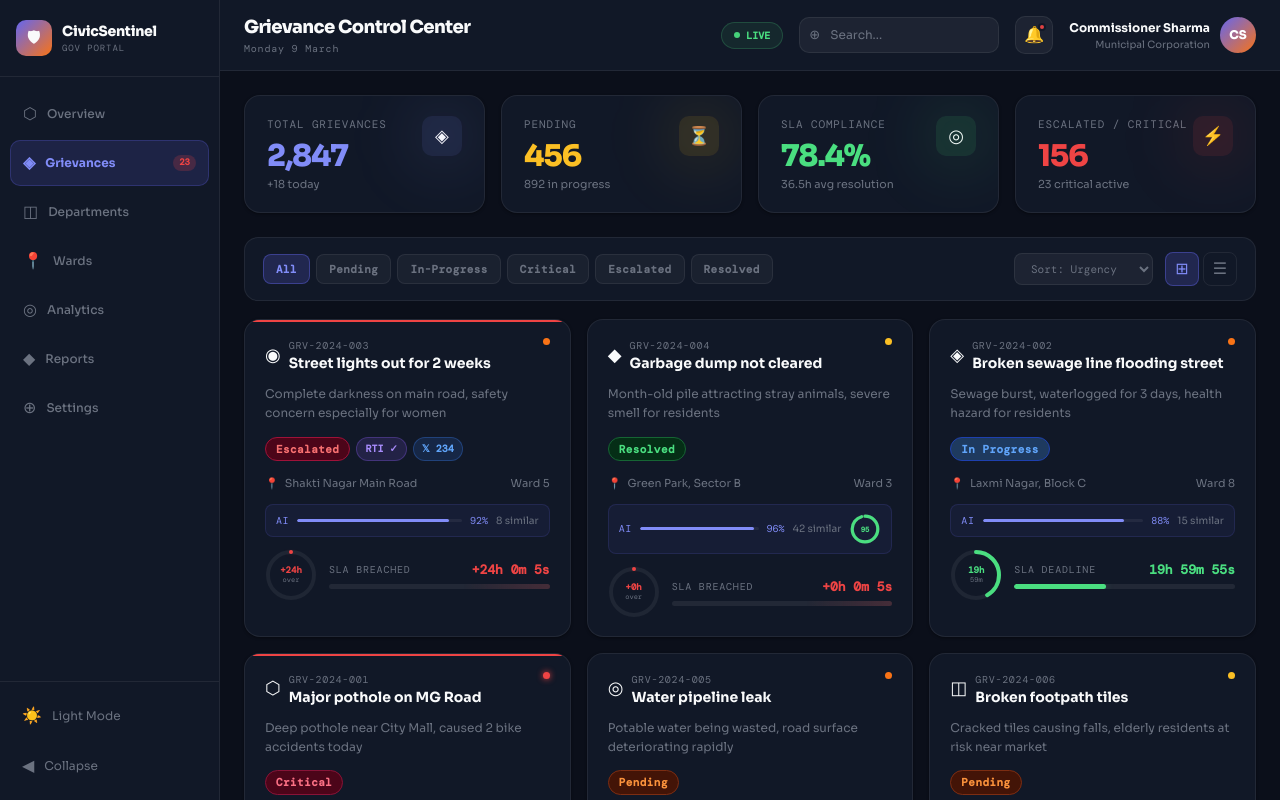
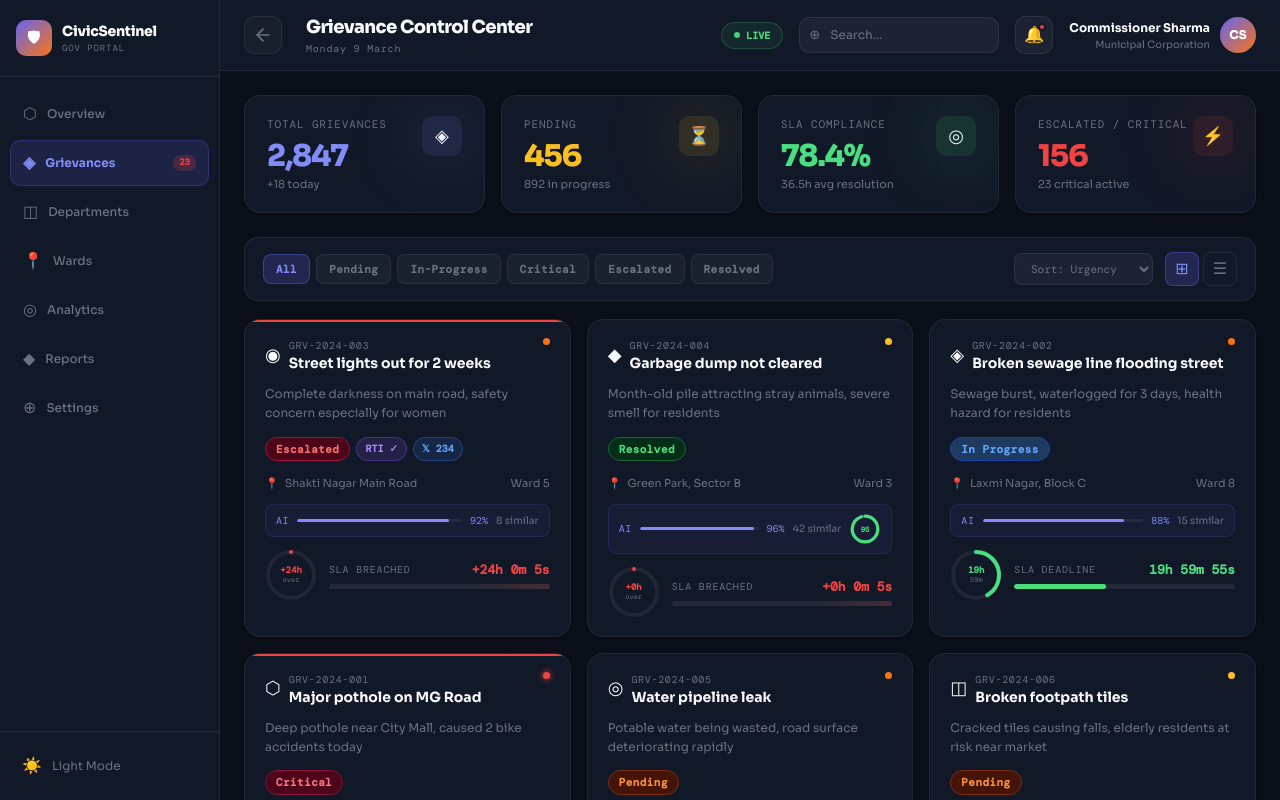
Before and after one commit to flyme2mars/civic-sentinel, a Next.js app: page /dashboard in a window 1280 px wide. Shown: the top 800 px of the page. Built offline with nearby package versions, Linux system fonts and the light colour scheme; a web font is replaced by a local one.

Commit message:
feat: move sidebar toggle to top header and update icon

```diff
--- a/src/app/(govt)/dashboard/page.tsx
+++ b/src/app/(govt)/dashboard/page.tsx
@@ -732,13 +732,6 @@ export default function GovernmentDashboard() {
             <span style={{ fontSize: 16 }}>{dark ? "☀️" : "🌙"}</span>
             {sidebarOpen && <span>{dark ? "Light Mode" : "Dark Mode"}</span>}
           </button>
-          <button onClick={() => setSidebarOpen(!sidebarOpen)} style={{
-            display: "flex", alignItems: "center", justifyContent: sidebarOpen ? "flex-start" : "center", gap: 10,
-            padding: "10px 12px", borderRadius: 10, background: "transparent", border: "none", color: textSecondary, cursor: "pointer", fontSize: 12,
-          }}>
-            <span style={{ fontSize: 16 }}>{sidebarOpen ? "◀" : "▶"}</span>
-            {sidebarOpen && <span>Collapse</span>}
-          </button>
         </div>
       </aside>
 
@@ -746,6 +739,33 @@ export default function GovernmentDashboard() {
       <div style={{ flex: 1, display: "flex", flexDirection: "column", overflow: "hidden" }}>
         {/* TOP BAR */}
         <header style={{ background: surface, borderBottom: `1px solid ${border}`, padding: "14px 24px", display: "flex", alignItems: "center", gap: 16, flexShrink: 0, position: "sticky", top: 0, zIndex: 20 }}>
+          <button onClick={() => setSidebarOpen(!sidebarOpen)} style={{
+            background: dark ? "rgba(255,255,255,0.03)" : "rgba(0,0,0,0.03)",
+            border: `1px solid ${border}`,
+            color: textSecondary, cursor: "pointer",
+            display: "flex", alignItems: "center", justifyContent: "center",
+            width: 38, height: 38, borderRadius: 10,
+            transition: "background 0.15s, color 0.15s", marginRight: 8
+          }}
+            onMouseEnter={e => { e.currentTarget.style.background = dark ? "rgba(255,255,255,0.08)" : "rgba(0,0,0,0.08)"; e.currentTarget.style.color = textPrimary; }}
+            onMouseLeave={e => { e.currentTarget.style.background = dark ? "rgba(255,255,255,0.03)" : "rgba(0,0,0,0.03)"; e.currentTarget.style.color = textSecondary; }}
+          >
+            <svg width="20" height="20" viewBox="0 0 24 24" fill="none" stroke="currentColor" strokeWidth="2" strokeLinecap="round" strokeLinejoin="round">
+              {sidebarOpen ? (
+                <>
+                  <path d="M19 12H5" />
+                  <path d="M12 19l-7-7 7-7" />
+                </>
+              ) : (
+                <>
+                  <line x1="3" y1="12" x2="21" y2="12"></line>
+                  <line x1="3" y1="6" x2="21" y2="6"></line>
+                  <line x1="3" y1="18" x2="21" y2="18"></line>
+                </>
+              )}
+            </svg>
+          </button>
+
           <div>
             <div style={{ fontSize: 18, fontWeight: 800, letterSpacing: "-0.03em" }}>Grievance Control Center</div>
             <div style={{ fontSize: 10, color: textSecondary, fontFamily: "'DM Mono', monospace", letterSpacing: "0.08em" }}>
```
